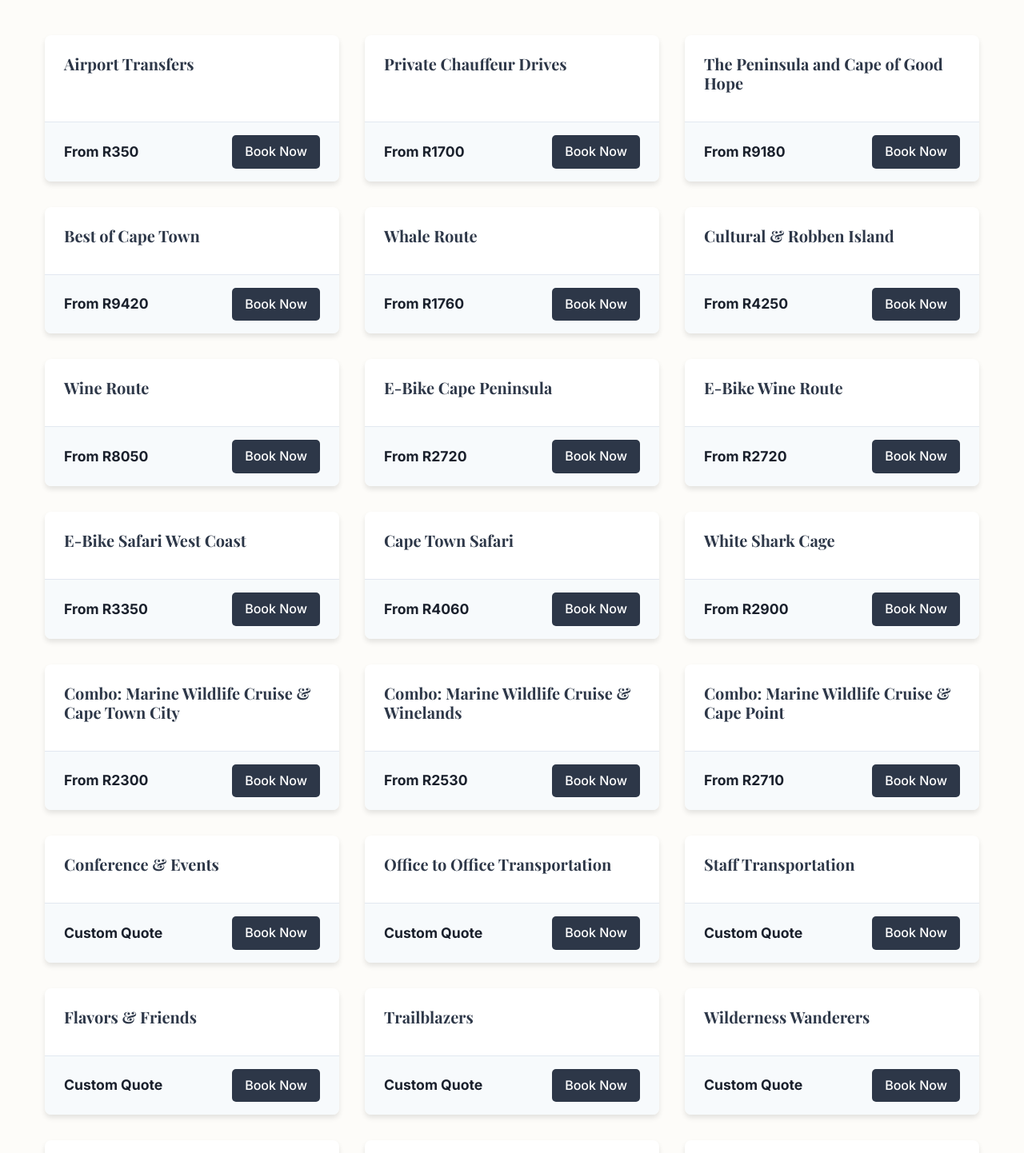
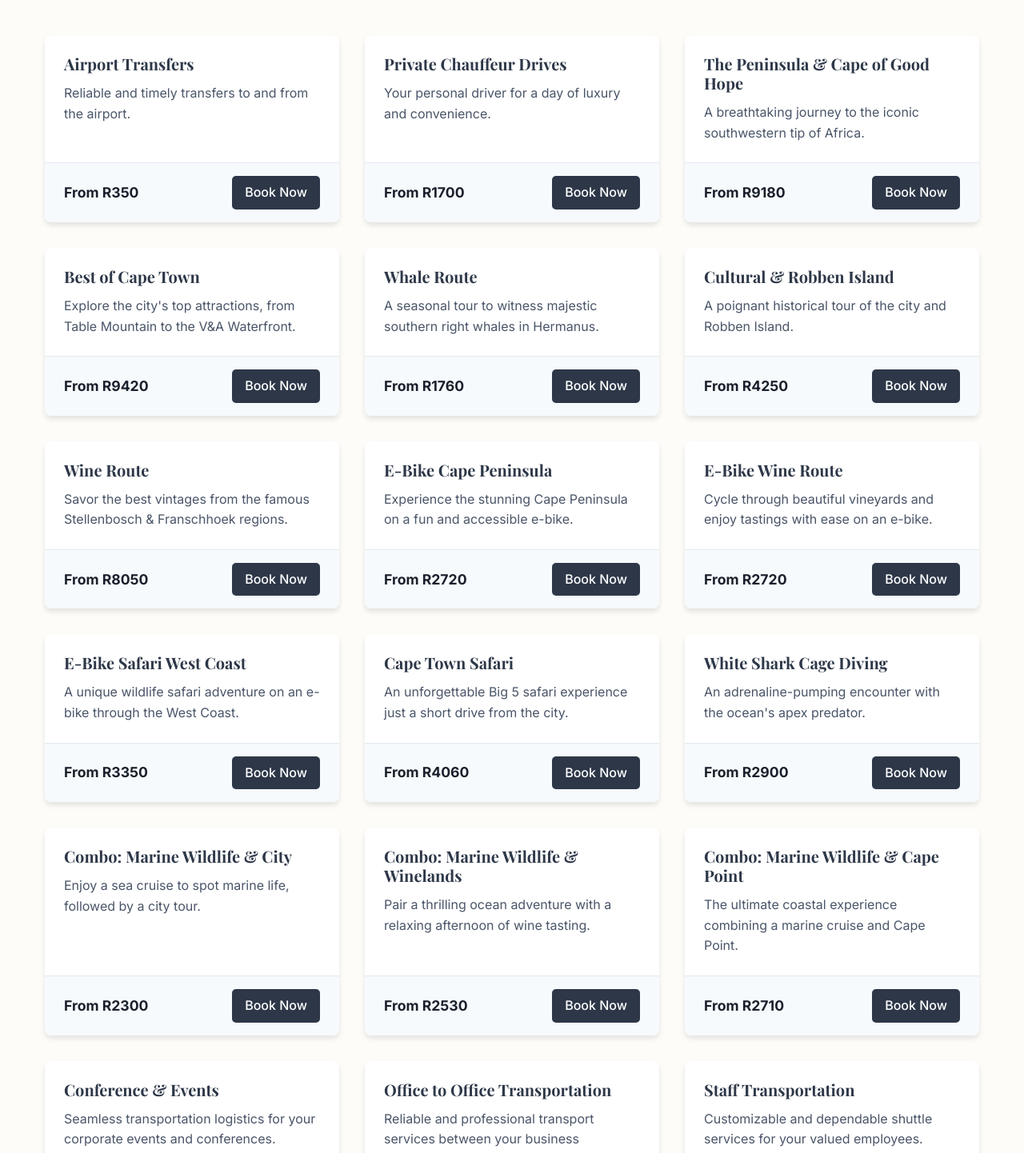
Before and after one commit to Ronnie-coder/md-shuttles-mvp, a Next.js app: page /packages in a window 1280 px wide. Shown: the part 280-1722 px from the top of the page at 80% size. Built offline with nearby package versions, Linux system fonts and the light colour scheme.

Commit message:
feat: Add descriptions to all packages and define type

```diff
--- a/data/packages.ts
+++ b/data/packages.ts
@@ -1,34 +1,42 @@
-// data/packages.ts
+export type Package = {
+  id: string;
+  title: string;
+  description: string;
+  price: number | null;
+  imageUrl: string;
+};
 
-export const allPackages = [
+export const allPackages: Package[] = [
   // Page 1
-  { id: 'airport-transfers', title: 'Airport Transfers', price: 350, imageUrl: '/images/packages/airport.jpg' },
-  { id: 'chauffeur-drives', title: 'Private Chauffeur Drives', price: 1700, imageUrl: '/images/packages/chauffeur.jpg' },
-  { id: 'peninsula-cape', title: 'The Peninsula and Cape of Good Hope', price: 9180, imageUrl: '/images/packages/cape-of-good-hope.jpg' },
-  { id: 'best-of-cape-town', title: 'Best of Cape Town', price: 9420, imageUrl: '/images/packages/cape-town.jpg' },
-  { id: 'whale-route', title: 'Whale Route', price: 1760, imageUrl: '/images/packages/whale-route.jpg' },
-  { id: 'cultural-robben-island', title: 'Cultural & Robben Island', price: 4250, imageUrl: '/images/packages/robben-island.jpg' },
-  { id: 'wine-route', title: 'Wine Route', price: 8050, imageUrl: '/images/packages/wine-route.jpg' },
-  { id: 'ebike-peninsula', title: 'E-Bike Cape Peninsula', price: 2720, imageUrl: '/images/packages/ebike-peninsula.jpg' },
-  { id: 'ebike-wine-route', title: 'E-Bike Wine Route', price: 2720, imageUrl: '/images/packages/ebike-wine.jpg' },
-  { id: 'ebike-safari-west', title: 'E-Bike Safari West Coast', price: 3350, imageUrl: '/images/packages/ebike-safari.jpg' },
-  { id: 'cape-town-safari', title: 'Cape Town Safari', price: 4060, imageUrl: '/images/packages/safari.jpg' },
-  { id: 'white-shark-cage', title: 'White Shark Cage', price: 2900, imageUrl: '/images/packages/shark-cage.jpg' },
+  { id: 'airport-transfers', title: 'Airport Transfers', description: 'Reliable and timely transfers to and from the airport.', price: 350, imageUrl: '/images/packages/airport.jpg' },
+  { id: 'chauffeur-drives', title: 'Private Chauffeur Drives', description: 'Your personal driver for a day of luxury and convenience.', price: 1700, imageUrl: '/images/packages/chauffeur.jpg' },
+  { id: 'peninsula-cape', title: 'The Peninsula & Cape of Good Hope', description: 'A breathtaking journey to the iconic southwestern tip of Africa.', price: 9180, imageUrl: '/images/packages/cape-of-good-hope.jpg' },
+  { id: 'best-of-cape-town', title: 'Best of Cape Town', description: 'Explore the city\'s top attractions, from Table Mountain to the V&A Waterfront.', price: 9420, imageUrl: '/images/packages/cape-town.jpg' },
+  { id: 'whale-route', title: 'Whale Route', description: 'A seasonal tour to witness majestic southern right whales in Hermanus.', price: 1760, imageUrl: '/images/packages/whale-route.jpg' },
+  { id: 'cultural-robben-island', title: 'Cultural & Robben Island', description: 'A poignant historical tour of the city and Robben Island.', price: 4250, imageUrl: '/images/packages/robben-island.jpg' },
+  { id: 'wine-route', title: 'Wine Route', description: 'Savor the best vintages from the famous Stellenbosch & Franschhoek regions.', price: 8050, imageUrl: '/images/packages/wine-route.jpg' },
+  { id: 'ebike-peninsula', title: 'E-Bike Cape Peninsula', description: 'Experience the stunning Cape Peninsula on a fun and accessible e-bike.', price: 2720, imageUrl: '/images/packages/ebike-peninsula.jpg' },
+  { id: 'ebike-wine-route', title: 'E-Bike Wine Route', description: 'Cycle through beautiful vineyards and enjoy tastings with ease on an e-bike.', price: 2720, imageUrl: '/images/packages/ebike-wine.jpg' },
+  { id: 'ebike-safari-west', title: 'E-Bike Safari West Coast', description: 'A unique wildlife safari adventure on an e-bike through the West Coast.', price: 3350, imageUrl: '/images/packages/ebike-safari.jpg' },
+  { id: 'cape-town-safari', title: 'Cape Town Safari', description: 'An unforgettable Big 5 safari experience just a short drive from the city.', price: 4060, imageUrl: '/images/packages/safari.jpg' },
+  { id: 'white-shark-cage', title: 'White Shark Cage Diving', description: 'An adrenaline-pumping encounter with the ocean\'s apex predator.', price: 2900, imageUrl: '/images/packages/shark-cage.jpg' },
+
   // Page 2
-  { id: 'combo-marine-city', title: 'Combo: Marine Wildlife Cruise & Cape Town City', price: 2300, imageUrl: '/images/packages/combo-marine-city.jpg' },
-  { id: 'combo-marine-wine', title: 'Combo: Marine Wildlife Cruise & Winelands', price: 2530, imageUrl: '/images/packages/combo-marine-wine.jpg' },
-  { id: 'combo-marine-point', title: 'Combo: Marine Wildlife Cruise & Cape Point', price: 2710, imageUrl: '/images/packages/combo-marine-point.jpg' },
-  { id: 'conference-events', title: 'Conference & Events', price: null, imageUrl: '/images/packages/conference.jpg' },
-  { id: 'office-to-office', title: 'Office to Office Transportation', price: null, imageUrl: '/images/packages/office.jpg' },
-  { id: 'staff-transport', title: 'Staff Transportation', price: null, imageUrl: '/images/packages/staff-transport.jpg' },
-  { id: 'flavors-friends', title: 'Flavors & Friends', price: null, imageUrl: '/images/packages/flavors.jpg' },
-  { id: 'trailblazers', title: 'Trailblazers', price: null, imageUrl: '/images/packages/trailblazers.jpg' },
-  { id: 'wilderness-wanderers', title: 'Wilderness Wanderers', price: null, imageUrl: '/images/packages/wilderness.jpg' },
-  { id: 'winelands-explorers', title: 'Winelands Explorers', price: null, imageUrl: '/images/packages/winelands-explorers.jpg' },
-  { id: 'wave-riders', title: 'Wave Riders', price: null, imageUrl: '/images/packages/wave-riders.jpg' },
-  { id: 'coffee-connectors', title: 'Coffee Connectors', price: null, imageUrl: '/images/packages/coffee.jpg' },
+  { id: 'combo-marine-city', title: 'Combo: Marine Wildlife & City', description: 'Enjoy a sea cruise to spot marine life, followed by a city tour.', price: 2300, imageUrl: '/images/packages/combo-marine-city.jpg' },
+  { id: 'combo-marine-wine', title: 'Combo: Marine Wildlife & Winelands', description: 'Pair a thrilling ocean adventure with a relaxing afternoon of wine tasting.', price: 2530, imageUrl: '/images/packages/combo-marine-wine.jpg' },
+  { id: 'combo-marine-point', title: 'Combo: Marine Wildlife & Cape Point', description: 'The ultimate coastal experience combining a marine cruise and Cape Point.', price: 2710, imageUrl: '/images/packages/combo-marine-point.jpg' },
+  { id: 'conference-events', title: 'Conference & Events', description: 'Seamless transportation logistics for your corporate events and conferences.', price: null, imageUrl: '/images/packages/conference.jpg' },
+  { id: 'office-to-office', title: 'Office to Office Transportation', description: 'Reliable and professional transport services between your business locations.', price: null, imageUrl: '/images/packages/office.jpg' },
+  { id: 'staff-transport', title: 'Staff Transportation', description: 'Customizable and dependable shuttle services for your valued employees.', price: null, imageUrl: '/images/packages/staff-transport.jpg' },
+  { id: 'flavors-friends', title: 'Flavors & Friends', description: 'Curated culinary tours for private groups. Let\'s explore the tastes of the Cape.', price: null, imageUrl: '/images/packages/flavors.jpg' },
+  { id: 'trailblazers', title: 'Trailblazers', description: 'Custom adventure packages for hiking and exploring the mountains.', price: null, imageUrl: '/images/packages/trailblazers.jpg' },
+  { id: 'wilderness-wanderers', title: 'Wilderness Wanderers', description: 'Bespoke nature and wildlife tours designed around your interests.', price: null, imageUrl: '/images/packages/wilderness.jpg' },
+  { id: 'winelands-explorers', title: 'Winelands Explorers', description: 'A personalized wine tasting journey tailored to your group\'s preferences.', price: null, imageUrl: '/images/packages/winelands-explorers.jpg' },
+  { id: 'wave-riders', title: 'Wave Riders', description: 'Let us handle the transport for your surfing safari along the Cape coast.', price: null, imageUrl: '/images/packages/wave-riders.jpg' },
+  { id: 'coffee-connectors', title: 'Coffee Connectors', description: 'A guided tour of Cape Town\'s best artisanal coffee roasters and cafes.', price: null, imageUrl: '/images/packages/coffee.jpg' },
+
   // Page 3
-  { id: 'accommodation', title: 'Accommodation', price: null, imageUrl: '/images/packages/accommodation.jpg' },
-  { id: 'township-tours', title: 'Township Tours', price: null, imageUrl: '/images/packages/township.jpg' },
-  { id: 'educational-tours', title: 'Educational Tours', price: null, imageUrl: '/images/packages/educational.jpg' },
+  { id: 'accommodation', title: 'Accommodation', description: 'Transportation services to and from your hotel, guesthouse, or rental.', price: null, imageUrl: '/images/packages/accommodation.jpg' },
+  { id: 'township-tours', title: 'Township Tours', description: 'An insightful and authentic cultural experience in local townships.', price: null, imageUrl: '/images/packages/township.jpg' },
+  { id: 'educational-tours', title: 'Educational Tours', description: 'Customized transport and tour solutions for school and university groups.', price: null, imageUrl: '/images/packages/educational.jpg' },
 ];
```
